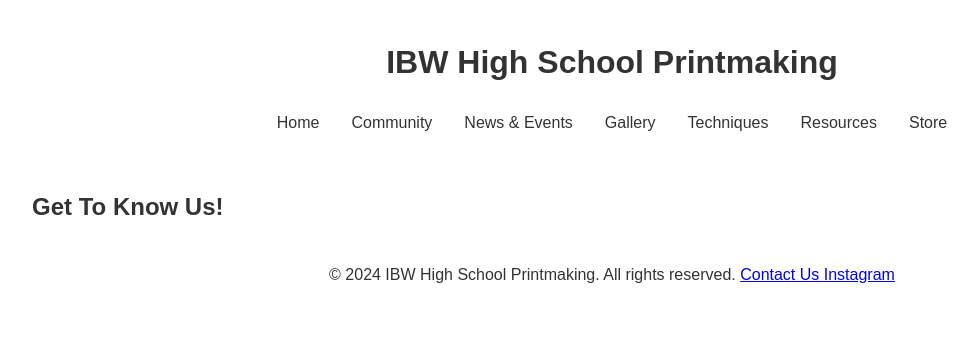
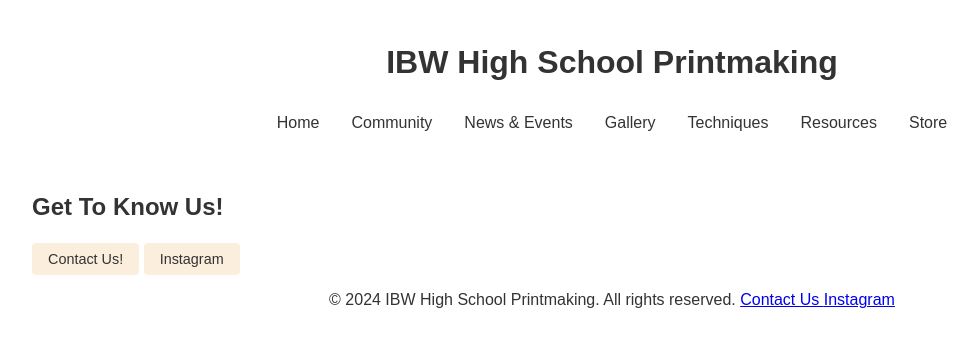
Before and after one commit to IBWPrintmaking/IBWPrintmaking.github.io, a Jekyll site: the page built from blog.html, in a window 1280 px wide. Shown: the top 347 px of the page, without its empty margins (28-1006 px from the left). Built offline with Jekyll 4.4.1, drawn with Linux system fonts in a browser that asks for light colours.

Commit message:
Update blog.html

```diff
--- a/blog.html
+++ b/blog.html
@@ -7,6 +7,8 @@ title: Community
 </head>
 <body>
   <h2> Get To Know Us!</h2>
+  <a href="mailto:printmakingibw@gmail.com" class="button">Contact Us!</a>
+  <a href="https://www.instagram.com/ibwprintmaking/" class="button">Instagram</a>
 
   <!--<h1>Latest Posts</h1>
 
```
